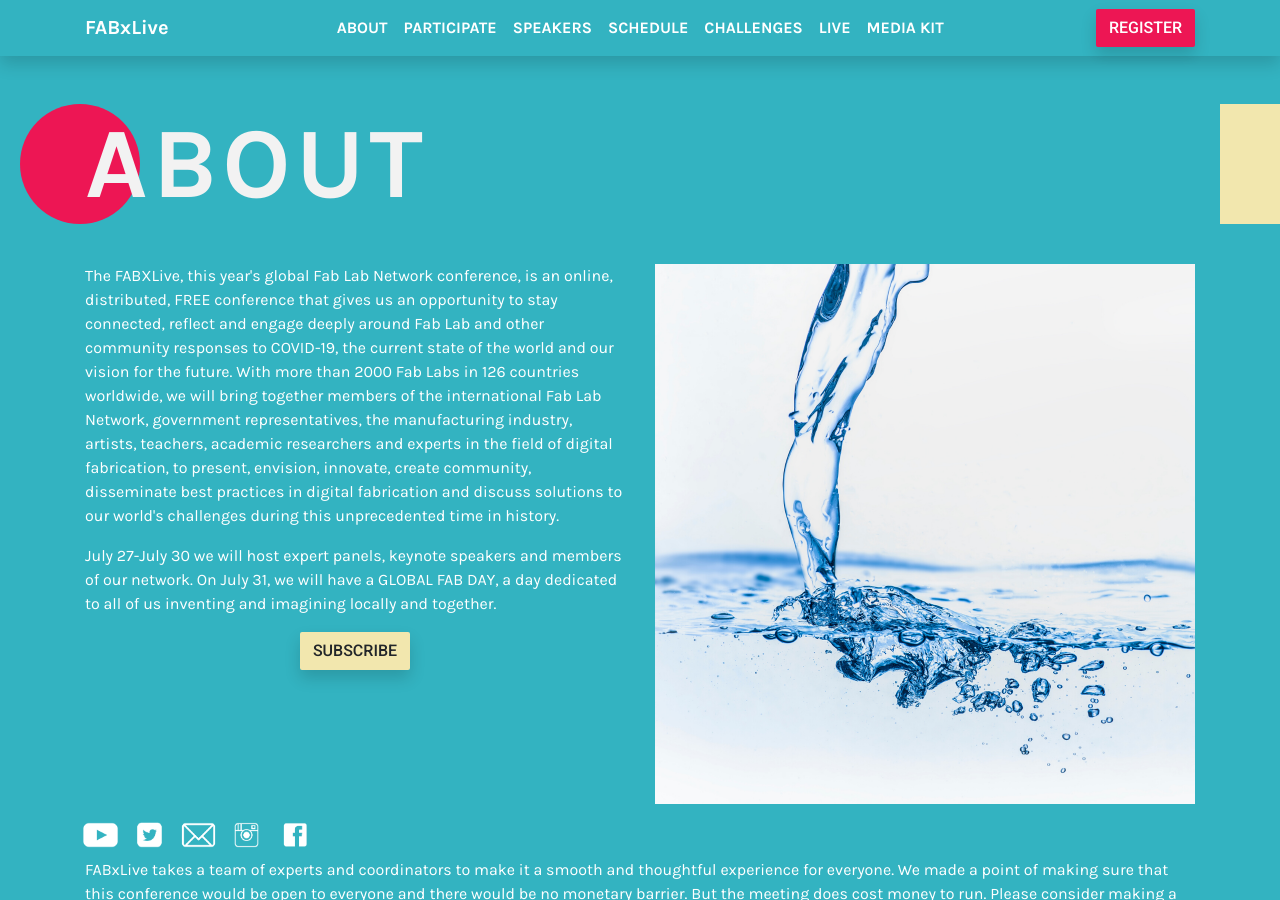
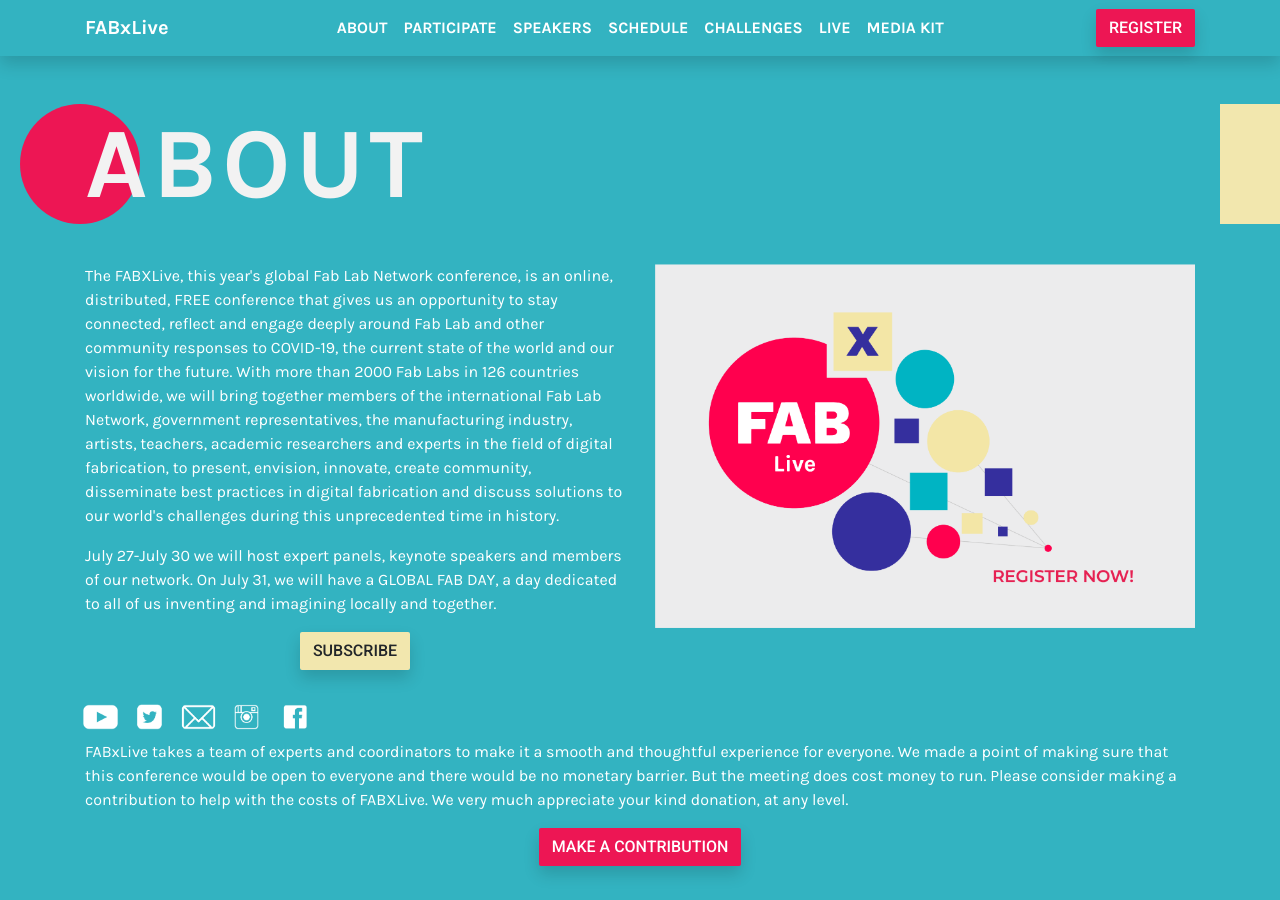
Before and after one commit to fabfoundation/fabxlive2020, a Jekyll site: the page built from index.html, in a window 1280 px wide and 900 px high, scrolled down 537 px. Built offline with Jekyll 4.4.1, drawn with Linux system fonts in a browser that asks for light colours; nearby versions of some CDN libraries.

Commit message:
Update index.html

```diff
--- a/index.html
+++ b/index.html
@@ -66,7 +66,7 @@
 
       </div>
       <div class="col-lg-6">
-        <img class="img-fluid" src="/uploads/challenge.png" alt="Challenge">
+        <img class="img-fluid" src="/uploads/fxl_sq.png" alt="">
       </div>
       <div class="text-right">
           {%- include social.html -%}
```
